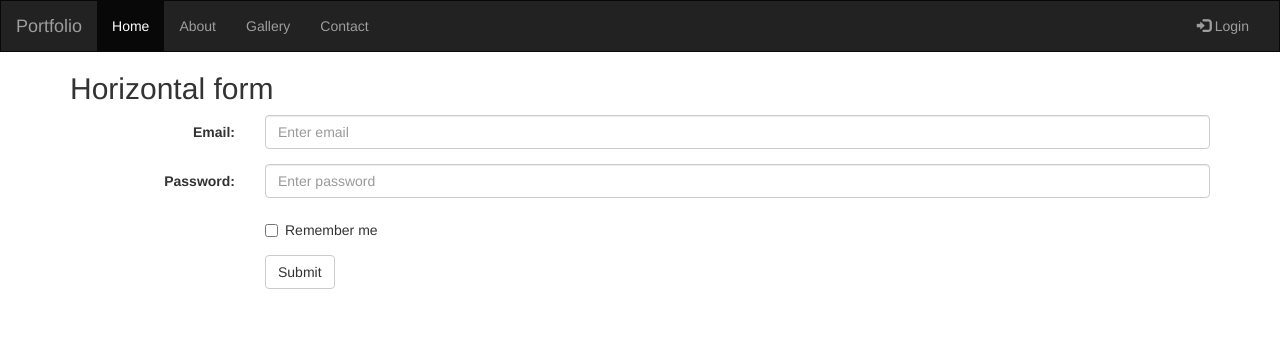
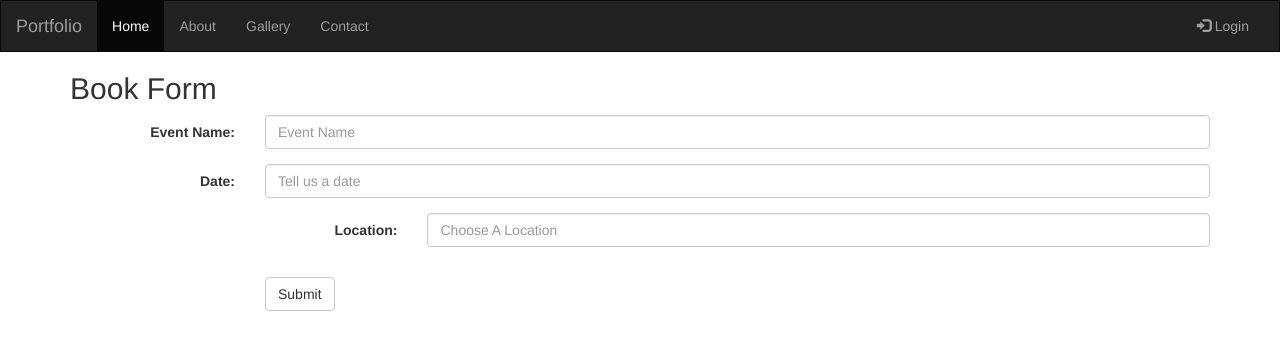
Before and after one commit to Twallace20/events-frontend, a website: page index.html in a window 1280 px wide. Drawn offline with nearby package versions, Linux system fonts and the light colour scheme; no server answers.

Commit message:
Book form updated

```diff
--- a/index.html
+++ b/index.html
@@ -49,24 +49,27 @@
 </nav>
 
 <div class="container">
-  <h2>Horizontal form</h2>
+  <h2>Book Form</h2>
   <form class="form-horizontal">
     <div class="form-group">
-      <label class="control-label col-sm-2" for="email">Email:</label>
+      <label class="control-label col-sm-2" for="email">Event Name:</label>
       <div class="col-sm-10">
-        <input type="email" class="form-control" id="email" placeholder="Enter email">
+        <input type="text" class="form-control" id="email" placeholder="Event Name">
       </div>
     </div>
     <div class="form-group">
-      <label class="control-label col-sm-2" for="pwd">Password:</label>
+      <label class="control-label col-sm-2" for="pwd">Date:</label>
       <div class="col-sm-10">
-        <input type="password" class="form-control" id="pwd" placeholder="Enter password">
+        <input type="password" class="form-control" id="pwd" placeholder="Tell us a date">
       </div>
     </div>
     <div class="form-group">
       <div class="col-sm-offset-2 col-sm-10">
-        <div class="checkbox">
-          <label><input type="checkbox"> Remember me</label>
+        <div class="form-group">
+          <label class="control-label col-sm-2" for="pwd">Location:</label>
+          <div class="col-sm-10">
+            <input type="password" class="form-control" id="pwd" placeholder="Choose A Location">
+          </div>
         </div>
       </div>
     </div>
--- a/index.js
+++ b/index.js
@@ -35,14 +35,24 @@ const renderOneEventPlanner = (event_planner) => {
 
   }
 
-  fetchEvents()
+ //Function to make a form appear when Book is clicked
+//const handleBookButton =
+
+
+
+ fetchEvents()
 
 
 
 
-bookButton.addEventListener("click", () => {
-  console.log('hello')
-})
+
+document.addEventListener("click", (e) => {
+    if (e.target.className === "btn-warning") {
+      console.log("hello")
+    }
+  })
+
+
 
 
 //   function asd(a)
```
